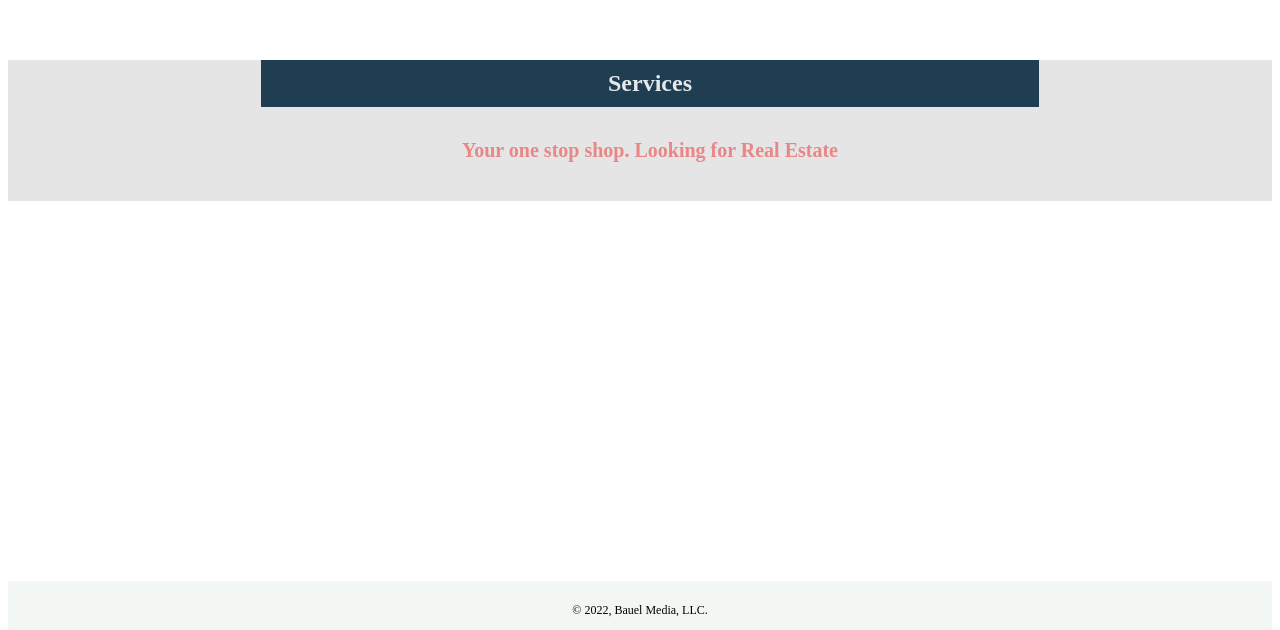
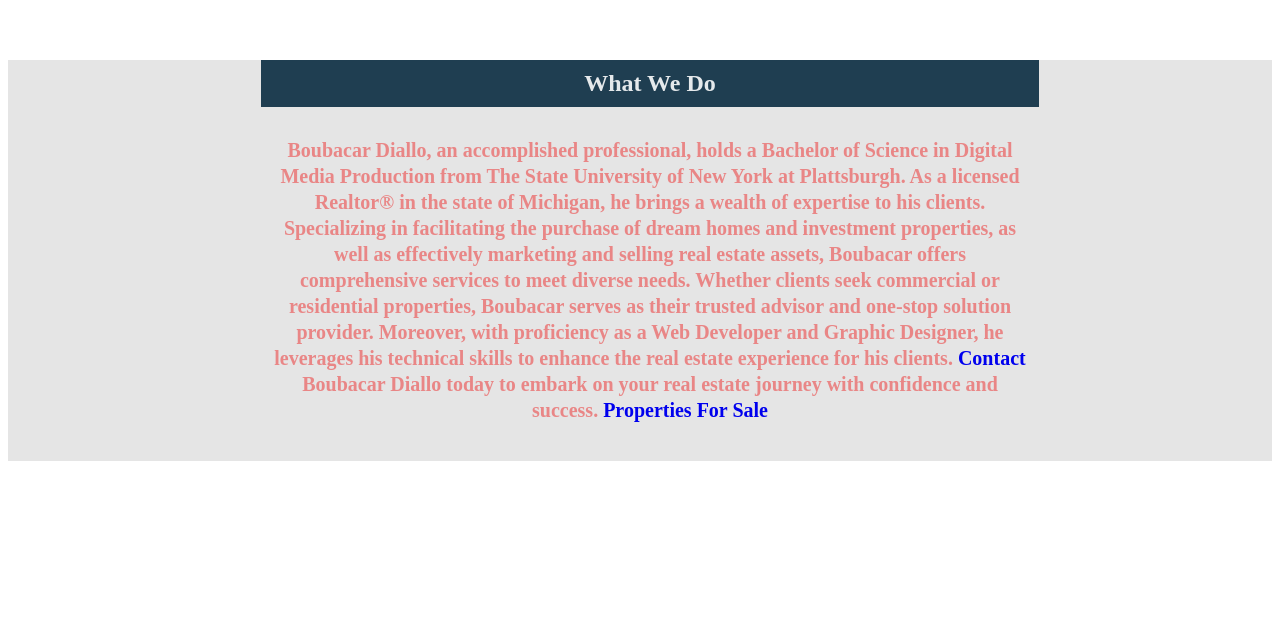
Before and after one commit to boubabaueel/new-portfolio-website, a plain HTML site: page index.html in a window 1280 px wide. Shown: the part 728-1358 px from the top of the page. Drawn offline with Linux system fonts and the light colour scheme.

Commit message:
final commit before updating files to hosting site

```diff
--- a/index.html
+++ b/index.html
@@ -1,7 +1,7 @@
 <!DOCTYPE html>
 <html id="body" >
 <head>
-  <title> Bauel Media| Home </title>
+  <title> Bauel Bauel| Home </title>
   <link href="style.css" rel="stylesheet" type="text/css">
   <meta name="viewport" content="width=device-width,initial-scale=1.0">
   <meta charset = "utf-8">
@@ -14,7 +14,7 @@
         <a href="index.html" class="nav-logo">Bouba Bauel</a>
         <ul class="nav-menu">
             <li class="nav-item">
-                <a href="index.html" class="nav-link">Home</a>
+                <a href="web.html" class="nav-link">Home</a>
             </li>
             <li class="nav-item">
                 <a href="portfolio.html" class="nav-link">Portfolio</a>
@@ -53,18 +53,22 @@
 </div>
 
 <div class="service-wrapper">
-    <h2 class="service">Services</h2>
-    <p class="service-p">Your one stop shop. Looking for Real Estate</p>
-    <!-- <p class="service-p">Bauel Media is a Web Development
-      Agency based in Southeast Michigan (Detroit Metropolitan Area).
-       Bauel Media offers a variety of Digital Marketing services from
-        Website Hosting, Web development & design, social media
-        marketing and <a  href="contact.html" style="text-decoration: none;"> more. </a>
-        These services have a variety of<a  href="Benefits.html" style="text-decoration: none;">
-        benefits  </a>
-        including but not limited to displaying talent to potential
-        clients, showing professionalism, and
-       growing up your e-commerce business. </p> -->
+    <h2 class="service">What We Do</h2>
+    <p class="service-p"> Boubacar Diallo, an accomplished professional, holds a
+       Bachelor of Science in Digital Media Production from The State University of New York
+        at Plattsburgh. As a licensed Realtor® in the state of Michigan, he brings a wealth of
+        expertise to his clients. Specializing in facilitating the purchase of dream homes and
+        investment properties, as well as effectively marketing and selling real estate assets,
+         Boubacar offers comprehensive services to meet diverse needs. Whether clients seek
+         commercial or residential properties, Boubacar serves as their trusted advisor and
+          one-stop solution provider. Moreover, with proficiency as a Web Developer and Graphic
+           Designer, he leverages his technical skills to enhance the real estate experience
+           for his clients. <a  href="contact.html" style="text-decoration: none;">Contact</a>
+            Boubacar Diallo today to embark on your real estate
+       journey with confidence and success. <a href="https://boubacardiallo.exprealty.com/"
+        style="text-decoration: none;">Properties For Sale</a> </p>
+
+
          <br>
 
 </div>
```
Also changed, not shown: Benefits.html (+2 -2 lines), Web.html (+2 -2 lines), contact.html (+3 -3 lines).
